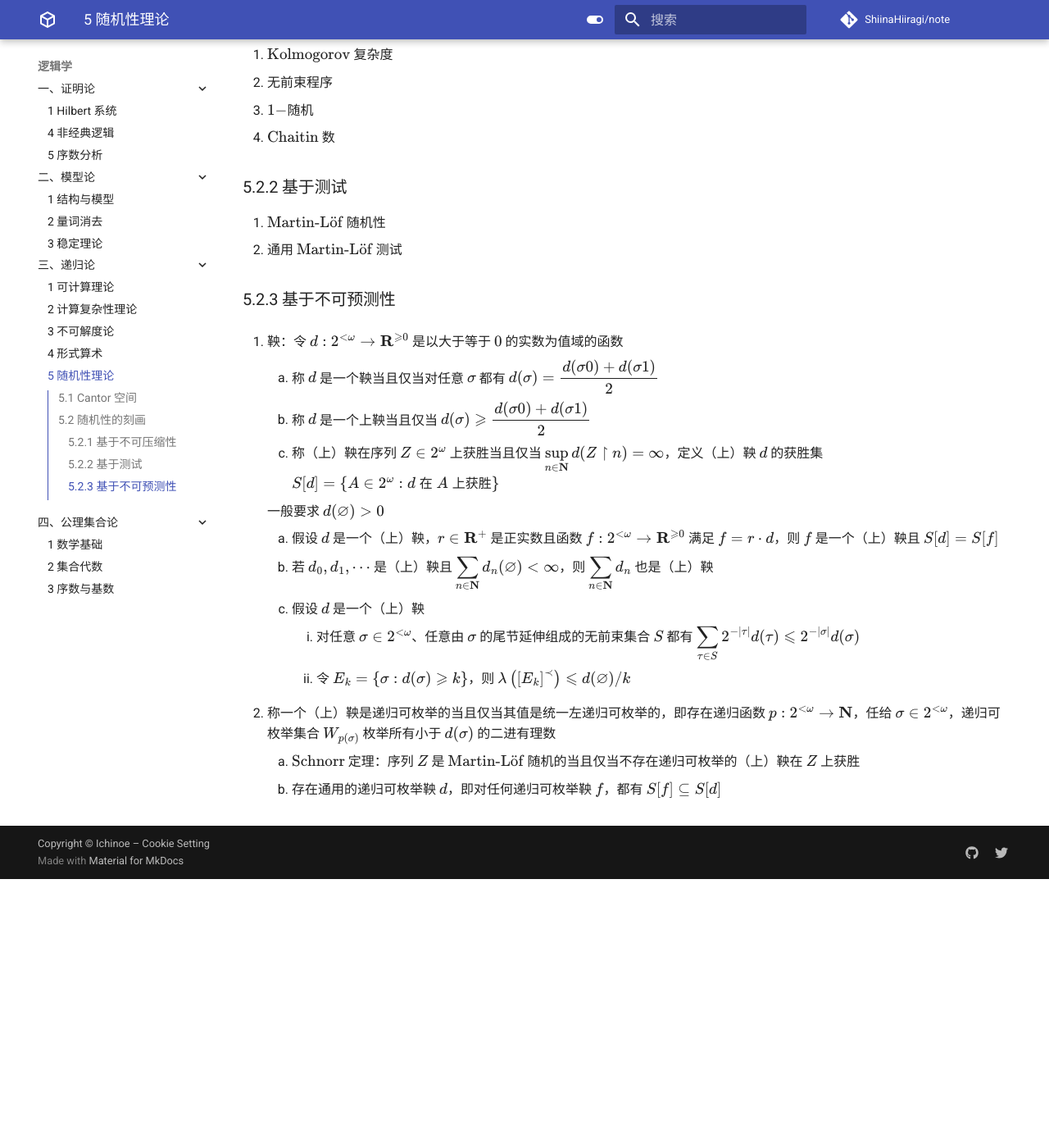
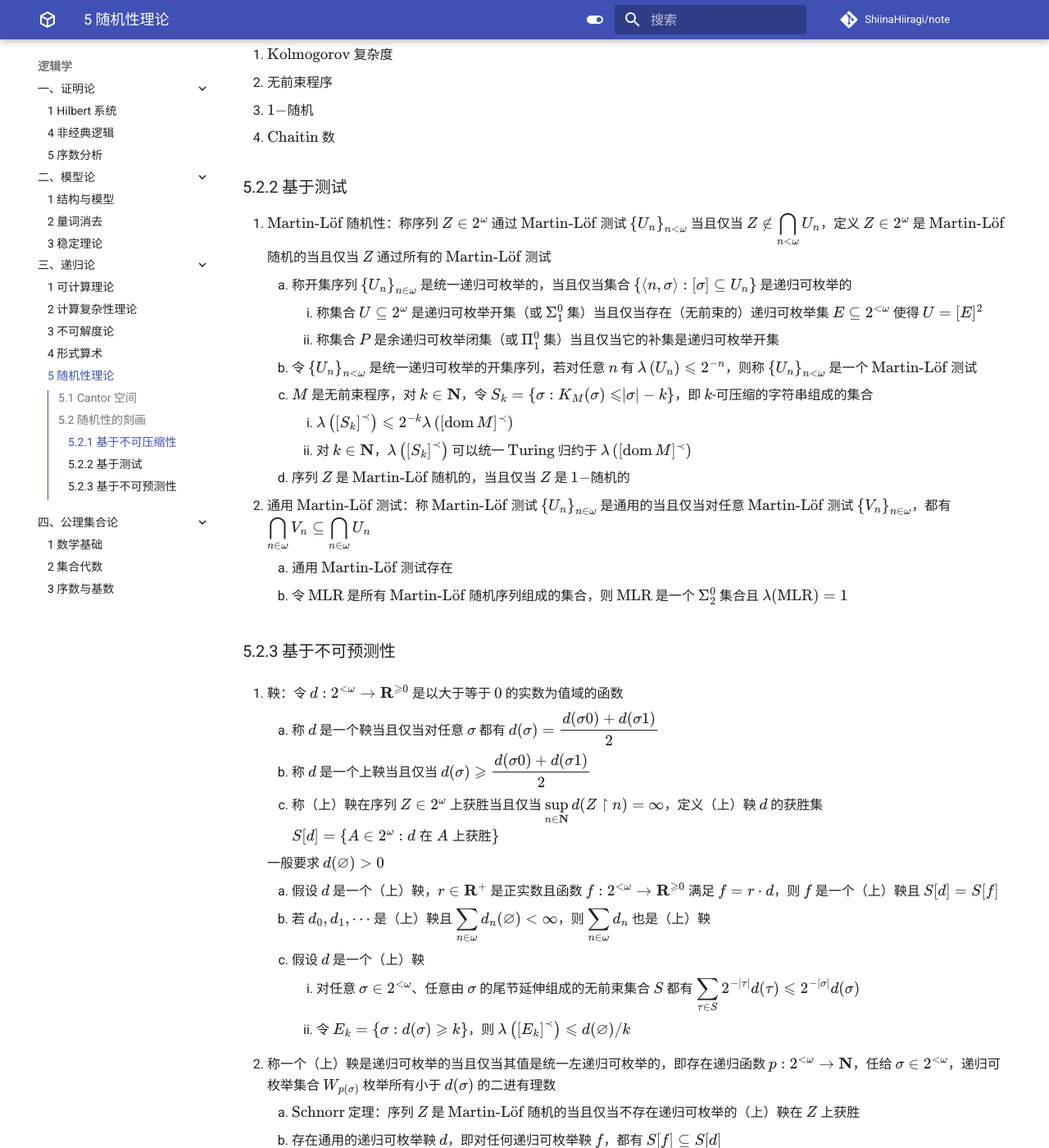
Before and after one commit to ShiinaHiiragi/note, an MkDocs documentation site: the page built from docs/logic/rec/rand.md, in a window 1280 px wide and 1400 px high, scrolled down 788 px. Shown: the whole window at 82% size. Built offline with MkDocs 1.6.1 and Material for MkDocs 9.7.7, drawn with Linux system fonts in a browser that asks for light colours; comment, search, counter and statistics services are not loaded; before the commit the page ends 1860 px from its top, so only the background shows below that.

Commit message:
add martin-lof

```diff
--- a/docs/logic/rec/rand.md
+++ b/docs/logic/rec/rand.md
@@ -20,8 +20,18 @@
 4. $\text{Chaitin}$ 数
 
 ### 5.2.2 基于测试
-1. $\text{Martin-L}\ddot{\mathrm{o}}\text{f}$ 随机性
-2. 通用 $\text{Martin-L}\ddot{\mathrm{o}}\text{f}$ 测试
+1. $\text{Martin-L}\ddot{\mathrm{o}}\text{f}$ 随机性：称序列 $Z \in 2^{\omega}$ 通过 $\text{Martin-L}\ddot{\mathrm{o}}\text{f}$ 测试 $\left\{U_{n}\right\}_{n<\omega}$ 当且仅当 ${\displaystyle Z \notin \bigcap_{n<\omega} U_{n}}$，定义 $Z \in 2^{\omega}$ 是 $\text{Martin-L}\ddot{\mathrm{o}}\text{f}$ 随机的当且仅当 $Z$ 通过所有的 $\text{Martin-L}\ddot{\mathrm{o}}\text{f}$ 测试
+    1. 称开集序列 $\left\{U_{n}\right\}_{n \in \omega}$ 是统一递归可枚举的，当且仅当集合 $\{\langle n, \sigma\rangle: \left.[\sigma] \subseteq U_{n}\right\}$ 是递归可枚举的
+        1. 称集合 $U \subseteq 2^{\omega}$ 是递归可枚举开集（或 $\Sigma_{1}^{0}$ 集）当且仅当存在（无前束的）递归可枚举集 $E \subseteq 2^{<\omega}$ 使得 $U=[E]^{2}$
+        2. 称集合 $P$ 是余递归可枚举闭集（或 $\Pi_{1}^{0}$ 集）当且仅当它的补集是递归可枚举开集
+    2. 令 $\left\{U_{n}\right\}_{n<\omega}$ 是统一递归可枚举的开集序列，若对任意 $n$ 有 $\lambda\left(U_{n}\right) \leqslant 2^{-n}$，则称 $\left\{U_{n}\right\}_{n<\omega}$ 是一个 $\text{Martin-L}\ddot{\mathrm{o}}\text{f}$ 测试
+    3. $M$ 是无前束程序，对 $k \in \mathbf{N}$，令 $S_{k}=\left\{\sigma: K_{M}(\sigma) \leqslant\right. |\sigma|-k\}$，即 $k$-可压缩的字符串组成的集合
+        1. $\lambda\left(\left[S_{k}\right]^{\prec}\right) \leqslant 2^{-k} \lambda\left([\operatorname{dom} M]^{\prec}\right)$
+        2. 对 $k \in \mathbf{N}$，$\lambda\left(\left[S_{k}\right]^{\prec}\right)$ 可以统一 $\text{Turing}$ 归约于 $\lambda\left([\operatorname{dom} M]^{\prec}\right)$
+    4. 序列 $Z$ 是 $\text{Martin-L}\ddot{\mathrm{o}}\text{f}$ 随机的，当且仅当 $Z$ 是 $1-$随机的
+2. 通用 $\text{Martin-L}\ddot{\mathrm{o}}\text{f}$ 测试：称 $\text{Martin-L}\ddot{\mathrm{o}}\text{f}$ 测试 $\left\{U_{n}\right\}_{n \in \omega}$ 是通用的当且仅当对任意 $\text{Martin-L}\ddot{\mathrm{o}}\text{f}$ 测试 $\left\{V_{n}\right\}_{n \in \omega}$，都有 ${\displaystyle \bigcap_{n \in \omega} V_{n} \subseteq \bigcap_{n \in \omega} U_{n}}$
+    1. 通用 $\text{Martin-L}\ddot{\mathrm{o}}\text{f}$ 测试存在
+    2. 令 $\mathrm{MLR}$ 是所有 $\text{Martin-L}\ddot{\mathrm{o}}\text{f}$ 随机序列组成的集合，则 $\mathrm{MLR}$ 是一个 $\Sigma_{2}^{0}$ 集合且 $\lambda(\mathrm{MLR})=1$
 
 ### 5.2.3 基于不可预测性
 1. 鞅：令 $d: 2^{<\omega} \rightarrow \mathbf{R}^{\geqslant 0}$ 是以大于等于 $0$ 的实数为值域的函数
@@ -32,7 +42,7 @@
     一般要求 $d(\varnothing)>0$
 
     1. 假设 $d$ 是一个（上）鞅，$r \in \mathbf{R}^{+}$ 是正实数且函数 $f: 2^{<\omega} \rightarrow \mathbf{R}^{\geqslant 0}$ 满足 $f=r \cdot d$，则 $f$ 是一个（上）鞅且 $S[d]=S[f]$
-    2. 若 $d_{0}, d_{1}, \cdots$ 是（上）鞅且 ${\displaystyle \sum_{n \in \mathbf N} d_{n}(\varnothing)<\infty}$，则 ${\displaystyle \sum_{n \in \mathbf N} d_{n}}$ 也是（上）鞅
+    2. 若 $d_{0}, d_{1}, \cdots$ 是（上）鞅且 ${\displaystyle \sum_{n \in \omega} d_{n}(\varnothing)<\infty}$，则 ${\displaystyle \sum_{n \in \omega} d_{n}}$ 也是（上）鞅
     3. 假设 $d$ 是一个（上）鞅
         1. 对任意 $\sigma \in 2^{<\omega}$、任意由 $\sigma$ 的尾节延伸组成的无前束集合 $S$ 都有 ${\displaystyle \sum_{\tau \in S} 2^{-|\tau|} d(\tau) \leqslant 2^{-|\sigma|} d(\sigma)}$
         2. 令 $E_{k}=\{\sigma: d(\sigma) \geqslant k\}$，则 $\lambda\left(\left[E_{k}\right]^{\prec}\right) \leqslant d(\varnothing) / k$
```
